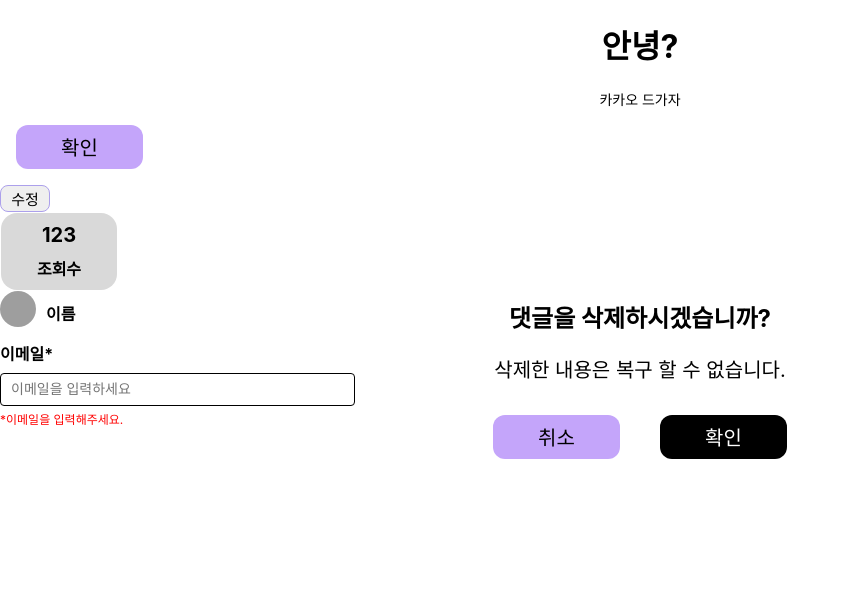
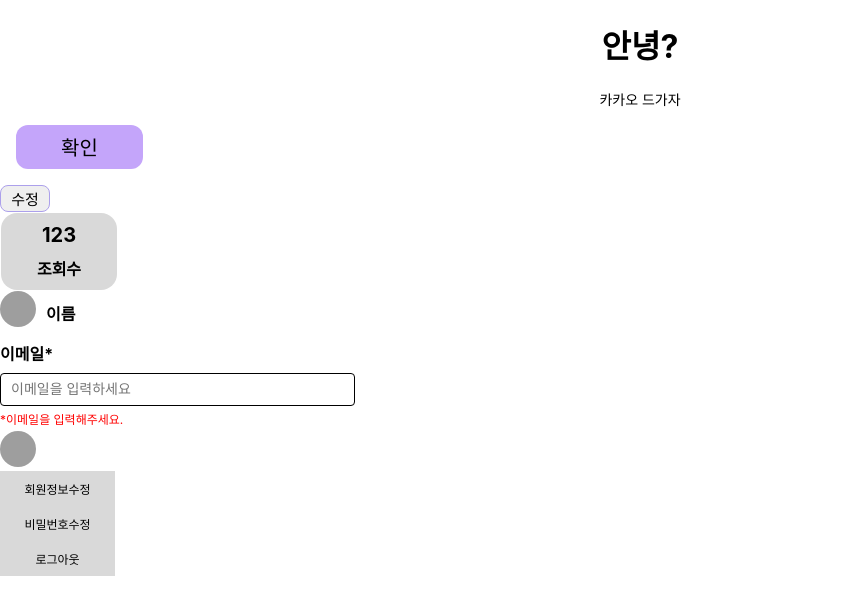
Before and after one commit to 100-hours-a-week/5-haisely-react-fe, a React (Create React App) app: page / in a window 1280 px wide. Shown: the top 614 px of the page, without its empty margins (0-850 px from the left). Built offline with nearby package versions, Linux system fonts and the light colour scheme; grey boxes are pictures that could not be loaded.

Commit message:
feat : dropdown

```diff
--- a/src/App.js
+++ b/src/App.js
@@ -5,7 +5,7 @@ import { SmallButton, TinyButton } from './components/Buttons';
 import {BoardInfo} from './components/features/BoardInfo/BoardInfo';
 import {Profile } from './components/features/Profile/Profile';
 import {TextForm} from './components/features/TextForm/TextForm'
-import {Modal} from './components/features/Modal/Modal';
+import {Dropdown} from './components/features/Dropdown/Dropdown'
 
 function App() {
   return (
@@ -17,7 +17,7 @@ function App() {
       <BoardInfo text="조회수" num="123"></BoardInfo>
       <Profile name="이름" url="https://blog.kakaocdn.net/dn/tEMUl/btrDc6957nj/NwJoDw0EOapJNDSNRNZK8K/img.jpg" />
       <TextForm text="이메일*" name="email" type="email" placeholder="이메일을 입력하세요" helpText="*이메일을 입력해주세요."></TextForm>
-      <Modal text="댓글을 삭제하시겠습니까?"></Modal>
+      <Dropdown profileUrl="https://blog.kakaocdn.net/dn/tEMUl/btrDc6957nj/NwJoDw0EOapJNDSNRNZK8K/img.jpg"></Dropdown>
     </div>
   );
 }
--- /dev/null
+++ b/src/components/features/Dropdown/Dropdown.jsx
@@ -0,0 +1,17 @@
+import React from "react";
+import styles from "./Dropdown.module.css"
+import { Link } from "../../TextComponents"
+import {ProfileImage} from "../../Common"
+
+export function Dropdown({profileUrl}){
+    return ( <article className={styles.dropdown}>
+        <ProfileImage url={profileUrl}></ProfileImage>
+        <div className={styles.dropdownContent}>
+            <Link text="회원정보수정" link="/users/edit"></Link>
+            <Link text="비밀번호수정" link="/users/edit/password"></Link>
+            <Link text="로그아웃"></Link>
+        </div>
+    </article>);
+}
+
+export default Dropdown;
--- /dev/null
+++ b/src/components/features/Dropdown/Dropdown.module.css
@@ -0,0 +1,23 @@
+
+.dropdownContent{
+    /* display : none; */
+    z-index : 1; /*다른 요소들보다 앞에 배치*/
+    margin-top: 4px;
+}
+
+.dropdownContent a{
+    display : flex;
+    background-color: var(--sub-bg-color);
+    width: 115px;
+    height: 35px;
+    text-align: center;
+    text-decoration: none;
+    justify-content: center;
+    align-items: center;
+    color: var(--black);
+    font-weight: var(--regular-font-weight);
+    font-size: 12px;
+}
+.dropdownContent a:hover{
+    background-color: var(--hover-gray);
+}
```
